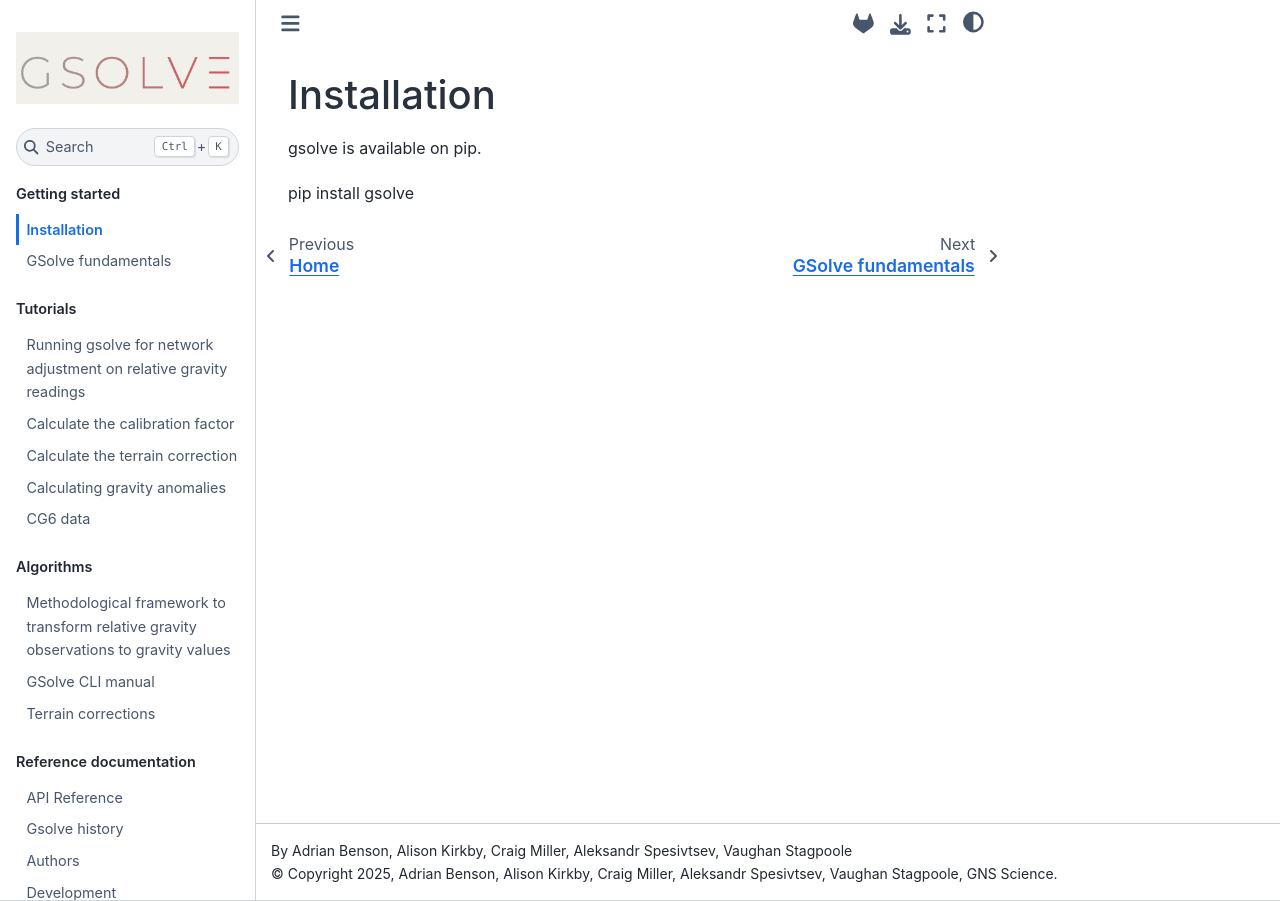
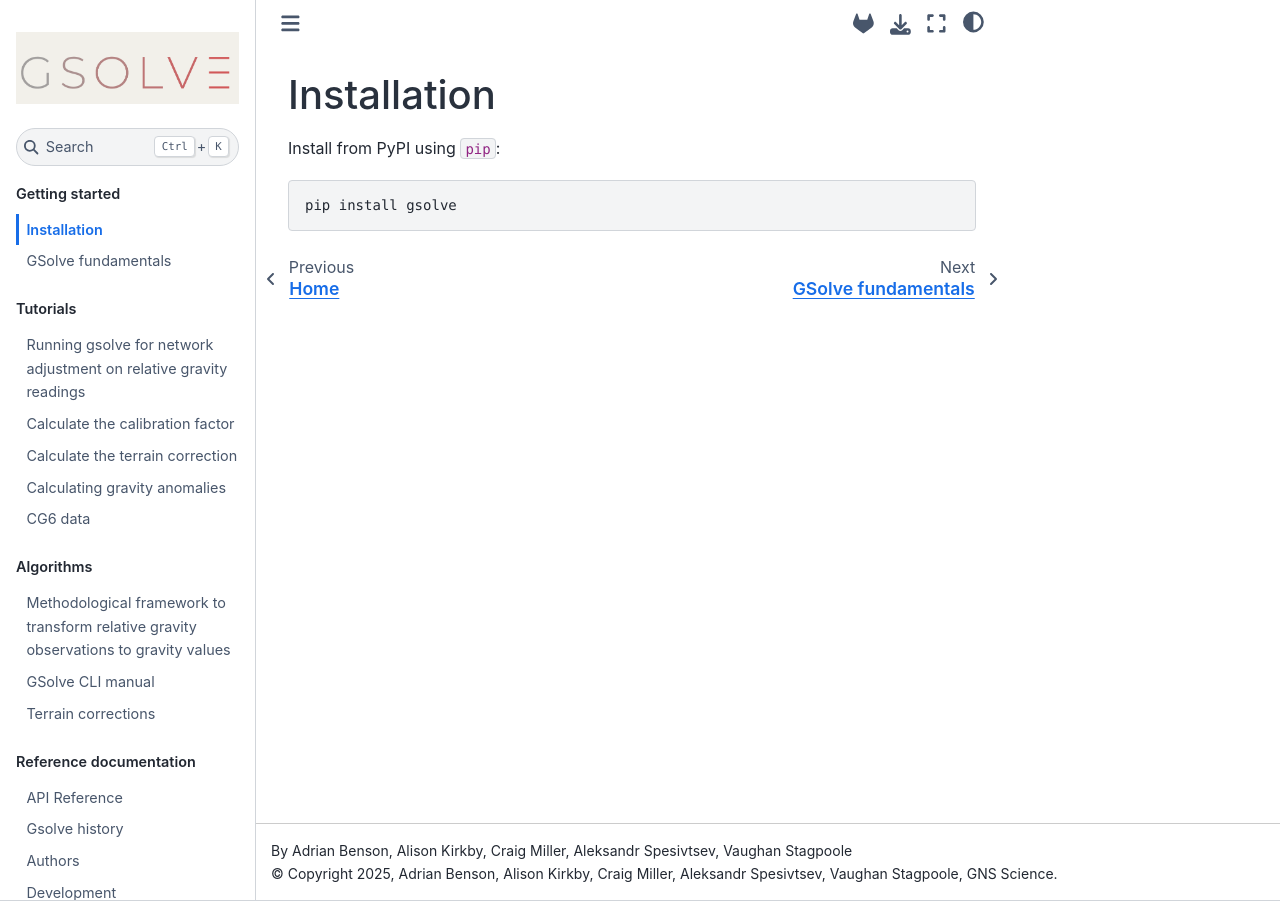
Before and after one commit to GNS-Science/gsolve, a Sphinx documentation site: the page built from docs/source/installation.md, in a window 1280 px wide. Built offline with Sphinx 7.4.7 and the Sphinx Book theme 1.1.4, drawn with Linux system fonts in a browser that asks for light colours.

Commit message:
Fix installation docs wording and formatting
Agent-Logs-Url: https://github.com/GNS-Science/gsolve/sessions/d782df3c-3ea0-473e-9376-be5252792adc

Co-authored-by: craigmillernz <5473482+craigmillernz@users.noreply.github.com>

````diff
--- a/docs/source/installation.md
+++ b/docs/source/installation.md
@@ -1,5 +1,7 @@
 # Installation
 
-gsolve is available on pip.
+Install from PyPI using `pip`:
 
+```bash
 pip install gsolve
+```
````
